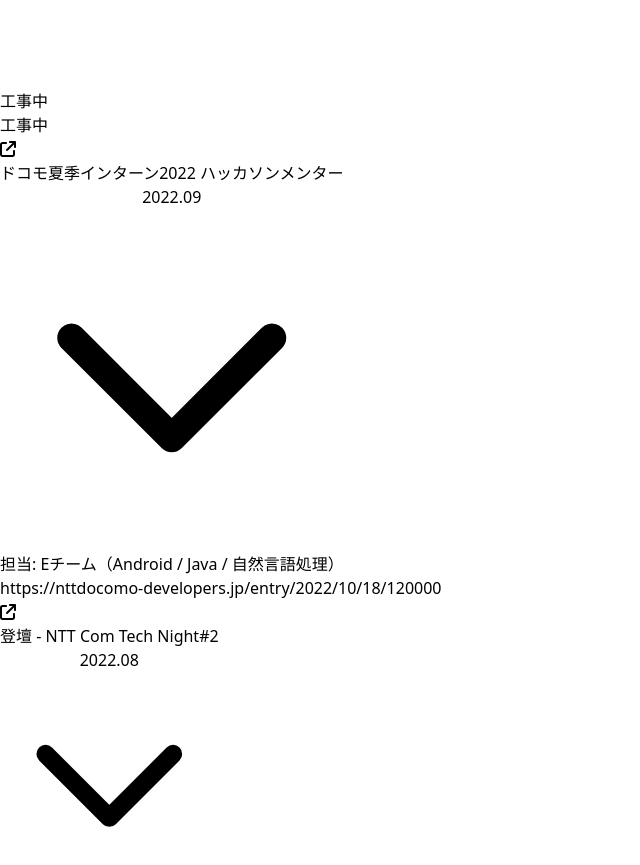
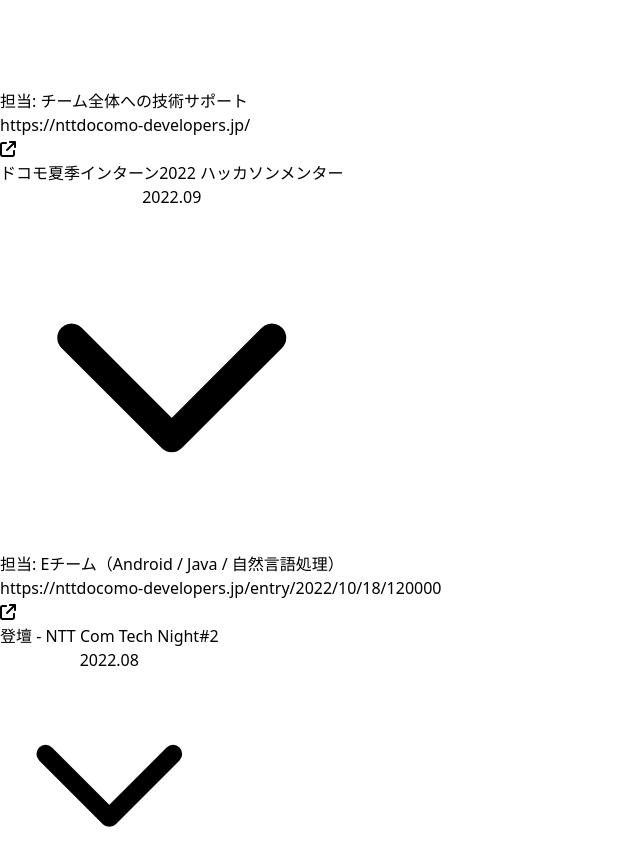
Before and after one commit to kawamou/kawamou.github.io, a Next.js app: page /cv in a window 1280 px wide. Shown: the part 4756-5621 px from the top of the page, without its empty margins (0-640 px from the left). Built offline with nearby package versions, Linux system fonts and the light colour scheme; what @material-tailwind/react would draw is missing.

Commit message:
夏季インターンについて更新

```diff
--- a/src/components/others.tsx
+++ b/src/components/others.tsx
@@ -69,8 +69,8 @@ const Others = () => {
     {
       title: 'ドコモ夏季インターン2023 技術サポーター',
       subTitle: '2023.09',
-      description: '工事中',
-      link: '工事中',
+      description: '担当: チーム全体への技術サポート',
+      link: 'https://nttdocomo-developers.jp/',
     },
     {
       title: 'ドコモ夏季インターン2022 ハッカソンメンター',
```
